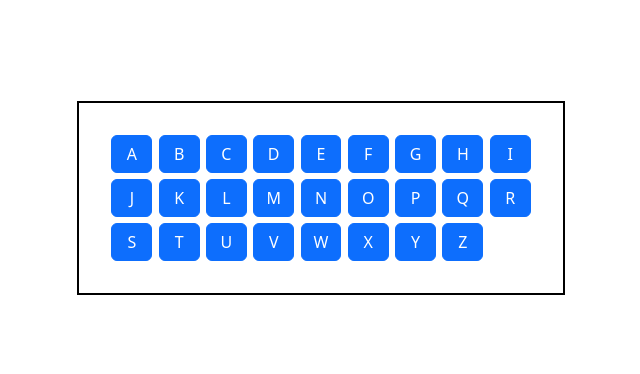
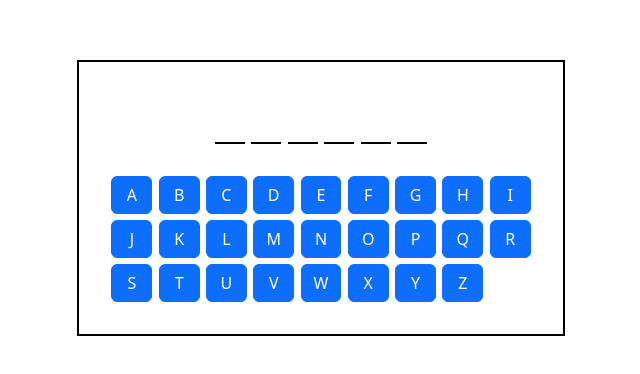
Before and after one commit to caiiosanttoss/jogo-da-forca, a website: page index.html in a window 1280 px wide. Shown: the part 202-576 px from the top of the page, without its empty margins (319-959 px from the left). Drawn offline with Linux system fonts and the light colour scheme.

Commit message:
👏🏼 feat: reveals the guessed letter in html

```diff
--- a/index.html
+++ b/index.html
@@ -10,10 +10,9 @@
 
 <body>
   <main id="main">
+    <ul class="palavra-secreta-ul"></ul>
 
-    <div class="keyboard">
-
-    </div>
+    <div class="keyboard"></div>
   </main>
 
   <script src="./index.js"></script>
--- a/index.js
+++ b/index.js
@@ -1,4 +1,4 @@
-const palavraAleatoria = "amor".toUpperCase()
+const palavraAleatoria = "banana".toUpperCase()
 const palavraSplitted = palavraAleatoria.split("")
 console.log(palavraSplitted);
 
@@ -22,6 +22,7 @@ function encontrarLetra(letra) {
     if (element === letra){
       letrasReveladas[index] = letra;
       numLetrasAcertadas++;
+      document.getElementById(`secret-word-${index}`).innerHTML = letra;
 
       encontrada = true;
     }
@@ -76,3 +77,22 @@ document.addEventListener('keydown', function(event) {
     // document.getElementById(tecla).focus();
   }
 });
+
+function MostrarLetrasCertas (){
+  // const container = document.querySelector(".palavra-secreta-container");
+  // container.innerHTML = "";
+  // palavraSplitted.split("").forEach((letra)) => {
+  //   if
+  // }
+}
+
+function generateRandomWordHTML() {
+  const palavraSecretaHTMLElement = document.querySelector(".palavra-secreta-ul");
+
+  for (const key in palavraSplitted) {
+    console.log(key);
+    palavraSecretaHTMLElement.innerHTML += `<li id='secret-word-${key}'>&#8203;</li>`;
+  }
+}
+
+generateRandomWordHTML()
--- a/index.scss
+++ b/index.scss
@@ -18,6 +18,8 @@ main {
   border: 2px solid #000;
   padding: 2rem;
   display: flex;
+  flex-direction: column;
+  gap: 2rem;
 }
 
 .keyboard {
@@ -25,3 +27,18 @@ main {
   grid-template-columns: repeat(9, 1fr);
   gap: 0.4rem;
 }
+
+.palavra-secreta-ul {
+  font-size: 2rem;
+  display: flex;
+  padding: 0px;
+  margin: 0px;
+  justify-content: center;
+  gap: 0.4rem;
+
+  li {
+    border-bottom: 2px solid #000;
+    min-width: 30px;
+    text-align: center;
+  }
+}
```
Also changed, not shown: index.css, 2 other files.
